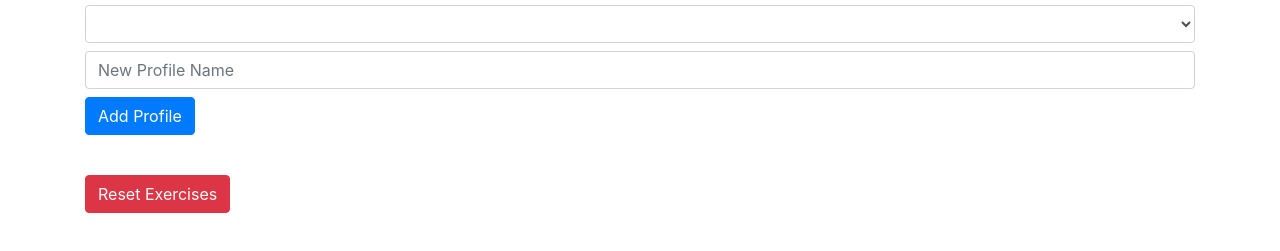
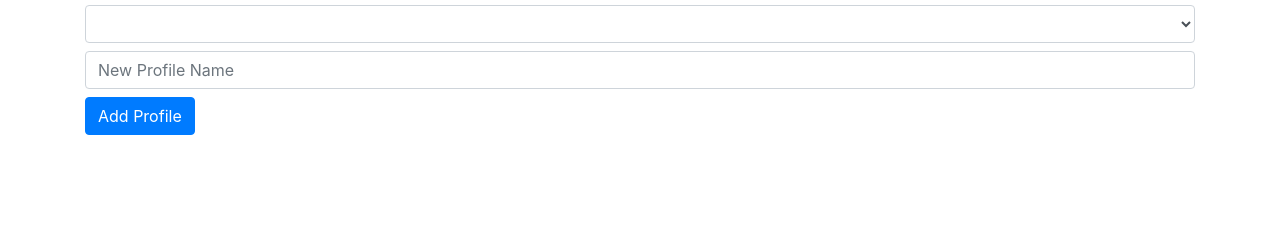
Before and after one commit to aalmalood/weeklyExercise, a plain HTML site: page index.html in a window 1280 px wide. Shown: the part 123-374 px from the top of the page. Drawn offline with nearby package versions, Linux system fonts and the light colour scheme.

Commit message:
Update index.html

```diff
--- a/index.html
+++ b/index.html
@@ -20,7 +20,7 @@
         <div id="exercise-section">
             <!-- Exercise sections will be populated here dynamically -->
         </div>
-        <button id="reset-button" class="btn btn-danger mt-4" onclick="resetExercises()">Reset Exercises</button>
+        <!--button id="reset-button" class="btn btn-danger mt-4" onclick="resetExercises()">Reset Exercises</button!-->
     </div>
     <script type="module" src="script.js"></script>
 </body>
```
